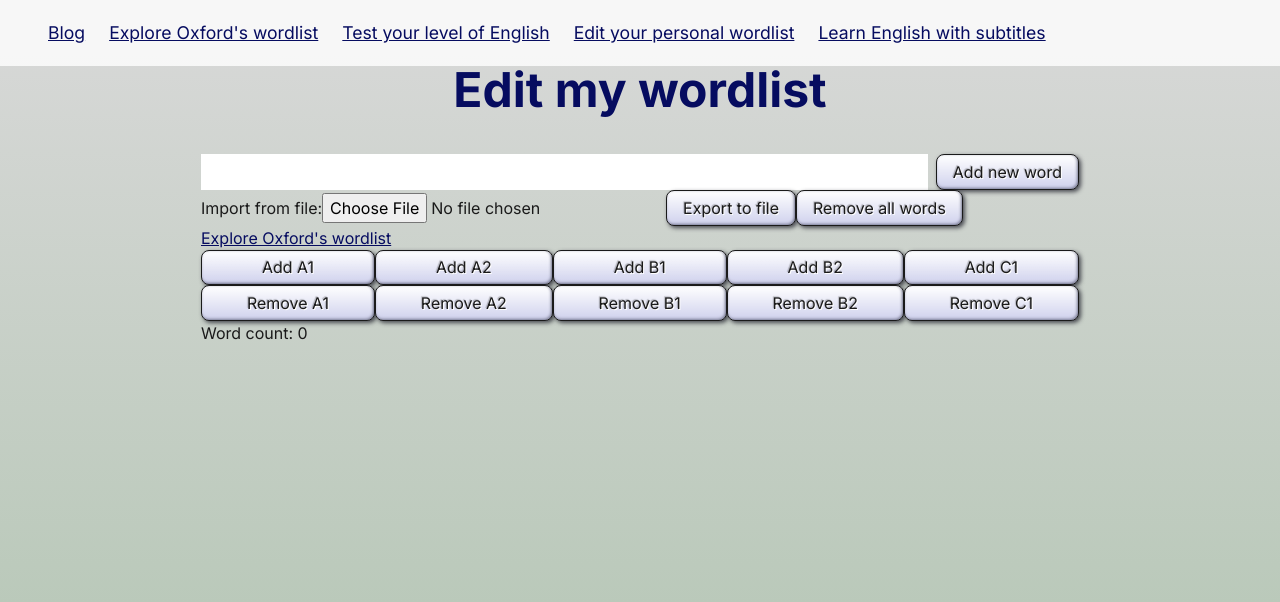
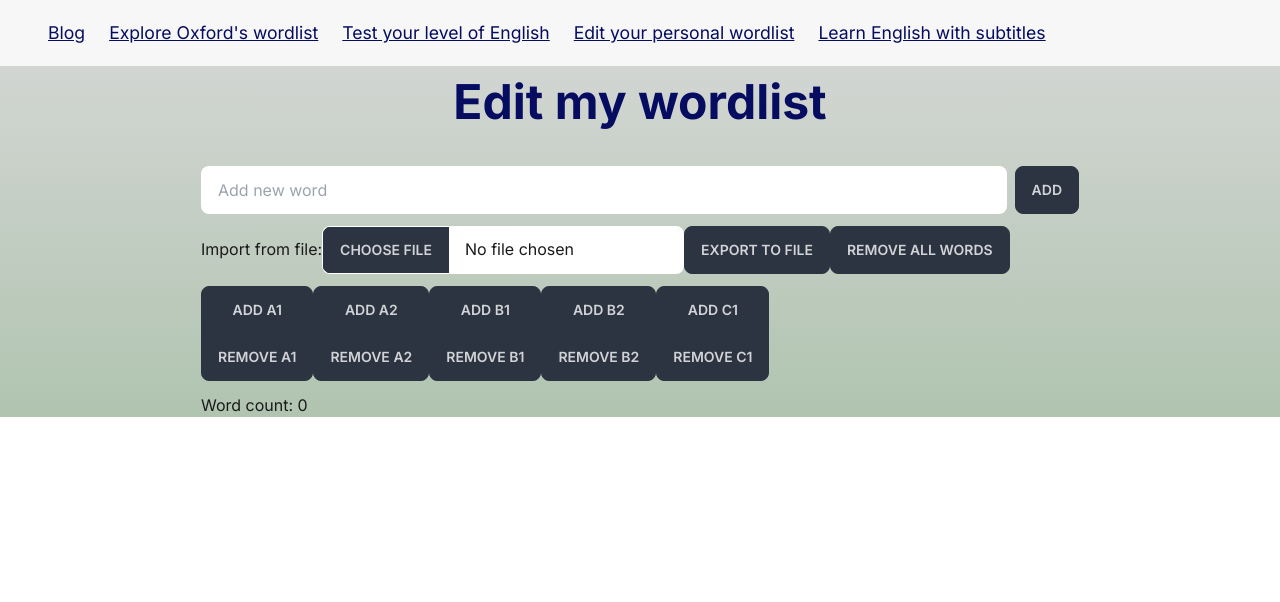
Before and after one commit to artempoletsky/candid_english, a Next.js app: page /edit_my_wordlist in a window 1280 px wide. Shown: the top 602 px of the page. Built offline with nearby package versions, Linux system fonts and the light colour scheme.

Commit message:
added daisyui

```diff
--- a/app/edit_my_wordlist/my_wordlist.tsx
+++ b/app/edit_my_wordlist/my_wordlist.tsx
@@ -133,13 +133,13 @@ export default function MyWordlist() {
 
   return (
     <div>
-      <div className="flex">
-        <input autoComplete="off" className="grow mr-2" type="text" name="new_word" value={newWord} onChange={e => setNewWord(e.target.value)} />
-        <button onClick={addNewWord}>Add new word</button>
+      <div className="flex mb-3">
+        <input placeholder="Add new word" autoComplete="off" className="input grow mr-2" type="text" name="new_word" value={newWord} onChange={e => setNewWord(e.target.value)} />
+        <button className="btn" onClick={addNewWord}>Add</button>
       </div>
-      <div>
+      <div className="mb-3">
         <label htmlFor="filter_file">Import from file:</label>
-        <input id="filter_file" type="file" onChange={e => {
+        <input className="file-input" id="filter_file" type="file" onChange={e => {
           const input = e.target;
           const files = input.files;
           if (!files) return;
@@ -161,9 +161,9 @@ export default function MyWordlist() {
           }
           reader.readAsText(file);
         }} />
-        <button onClick={saveMyWordlist}>Export to file</button>
+        <button className="btn" onClick={saveMyWordlist}>Export to file</button>
 
-        <button onClick={e => {
+        <button className="btn" onClick={e => {
           const promptResult = prompt('Are you sure? Type \"DELETE\" to delete all words.');
           if (promptResult == 'DELETE') {
             clearMyWords().then(updateViewWords);
@@ -171,20 +171,31 @@ export default function MyWordlist() {
         }}>Remove all words</button>
       </div>
 
-      <Link href="/wordlist">Explore Oxford's wordlist</Link>
-      <div className="flex">
-        <button className="grow" onClick={e => addWordlists(['a1']).then(updateViewWords)}>Add A1</button>
-        <button className="grow" onClick={e => addWordlists(['a2']).then(updateViewWords)}>Add A2</button>
-        <button className="grow" onClick={e => addWordlists(['b1']).then(updateViewWords)}>Add B1</button>
-        <button className="grow" onClick={e => addWordlists(['b2']).then(updateViewWords)}>Add B2</button>
-        <button className="grow" onClick={e => addWordlists(['c1']).then(updateViewWords)}>Add C1</button>
-      </div>
-      <div className="flex">
-        <button className="grow" onClick={e => removeWordlists(['a1']).then(updateViewWords)}>Remove A1</button>
-        <button className="grow" onClick={e => removeWordlists(['a2']).then(updateViewWords)}>Remove A2</button>
-        <button className="grow" onClick={e => removeWordlists(['b1']).then(updateViewWords)}>Remove B1</button>
-        <button className="grow" onClick={e => removeWordlists(['b2']).then(updateViewWords)}>Remove B2</button>
-        <button className="grow" onClick={e => removeWordlists(['c1']).then(updateViewWords)}>Remove C1</button>
+      <div className="mb-3">
+        <div className="join join-vertical">
+          <button className="btn join-item grow" onClick={e => addWordlists(['a1']).then(updateViewWords)}>Add A1</button>
+          <button className="btn join-item grow" onClick={e => removeWordlists(['a1']).then(updateViewWords)}>Remove A1</button>
+        </div>
+
+        <div className="join join-vertical">
+          <button className="btn join-item grow" onClick={e => addWordlists(['a2']).then(updateViewWords)}>Add A2</button>
+          <button className="btn join-item grow" onClick={e => removeWordlists(['a2']).then(updateViewWords)}>Remove A2</button>
+        </div>
+
+        <div className="join join-vertical">
+          <button className="btn join-item grow" onClick={e => addWordlists(['b1']).then(updateViewWords)}>Add B1</button>
+          <button className="btn join-item grow" onClick={e => removeWordlists(['b1']).then(updateViewWords)}>Remove B1</button>
+        </div>
+
+        <div className="join join-vertical">
+          <button className="btn join-item grow" onClick={e => addWordlists(['b2']).then(updateViewWords)}>Add B2</button>
+          <button className="btn join-item grow" onClick={e => removeWordlists(['b2']).then(updateViewWords)}>Remove B2</button>
+        </div>
+
+        <div className="join join-vertical">
+          <button className="btn join-item grow" onClick={e => addWordlists(['c1']).then(updateViewWords)}>Add C1</button>
+          <button className="btn join-item grow" onClick={e => removeWordlists(['c1']).then(updateViewWords)}>Remove C1</button>
+        </div>
       </div>
 
       Word count: {wordCount}
@@ -194,6 +205,6 @@ export default function MyWordlist() {
           <span className="grow">{word}</span>
         </li>)}
       </ul>
-    </div>
+    </div >
   );
 }
--- a/app/globals.css
+++ b/app/globals.css
@@ -14,6 +14,7 @@
   --foreground-rgb: 0, 0, 0;
   --background-start-rgb: 214, 219, 220;
   --background-end: hsl(0, 0%, 85%);
+  --animation-btn: 0s;
 }
 
 @media (prefers-color-scheme: dark) {
@@ -47,9 +48,19 @@ html {
 }
 
 
+
 @layer components {
 
-  button {
+  button:not(.btn) {
+    @apply txt-vol rounded-xl border border-current px-3 py-1;
+    background-color: hsl(var(--main-hue), 45%, 87%);
+  }
+
+  .btn {
+    @apply btn-neutral;
+    min-height: auto;
+  }
+  /* button {
     @apply txt-vol rounded-xl;
   }
 
@@ -63,7 +74,7 @@ html {
     border-radius: 8px;
     box-shadow: 2px 2px 4px hsla(var(--main-hue), 12%, 18%, 0.8),
       inset -1px -1px 3px hsl(var(--main-hue), 10%, 52%);
-  }
+  } */
 }
 
 
@@ -126,12 +137,11 @@ a {
     text-align: center;
     font-weight: bold;
     color: var(--dark-vivid);
-    @apply mb-5;
+    @apply mb-5 mt-3;
   }
 
   h1 {
-    @apply text-5xl;
-    @apply mb-10;
+    @apply text-5xl mb-10;
   }
 
   h2 {
--- a/app/subtitles/adjust_dropdown.module.css
+++ /dev/null
@@ -1,11 +0,0 @@
-.container {
-  position: relative;
-  display: inline-block;
-}
-
-.dropdown {
-  position: absolute;
-  left: 0;
-  top: 100%;
-  z-index: 1;
-}
--- a/app/subtitles/adjust_dropdown.tsx
+++ b/app/subtitles/adjust_dropdown.tsx
@@ -1,7 +1,6 @@
 import { AtomizedWord } from "~/app/api/atomize_text/route";
 import axios from "axios";
 import { useState } from "react";
-import css from "./adjust_dropdown.module.css";
 
 const API_PATH = "/api/admin/adjust_lemmatizer";
 
@@ -39,23 +38,23 @@ export default function ({ word, removeCall }: { word: AtomizedWord, removeCall:
   }
 
   return (
-    <div className={css.container}>
-      <button onClick={toggle}>...</button>
+    <details className="dropdown">
+      <summary className="btn h-8" onClick={toggle}>...</summary>
       {dropDownVisible &&
-        <ul className={css.dropdown + " bg-slate-200 p-2 rounded-xl border border-current"}>
+        <ul className={" bg-slate-200 shadow dropdown-content p-2 rounded-xl border border-current z-[1] "}>
           <li>
-            <button className="mr-2" onClick={() => override(wordStr, lemma).then(onSuccess)}>Override</button>
+            <button className="btn mr-2" onClick={() => override(wordStr, lemma).then(onSuccess)}>Override</button>
             {wordStr} with
-            <input type="text" value={lemma} onChange={(e) => setLemma(e.target.value)} />
+            <input className="input" type="text" value={lemma} onChange={(e) => setLemma(e.target.value)} />
           </li>
           <li>
-            <input type="text" value={whiteListCandidate} onChange={(e) => setWhiteListCandidate(e.target.value)} />
-            <button onClick={() => toList(whiteListCandidate, "white").then(onSuccess)}> to whitelist</button></li>
+            <input className="input" type="text" value={whiteListCandidate} onChange={(e) => setWhiteListCandidate(e.target.value)} />
+            <button className="btn" onClick={() => toList(whiteListCandidate, "white").then(onSuccess)}> to whitelist</button></li>
           <li>
-            <input type="text" value={blackListCandidate} onChange={(e) => setBlackListCandidate(e.target.value)} />
-            <button onClick={() => toList(blackListCandidate, "black").then(onSuccess)}> to blacklist</button></li>
+            <input className="input" type="text" value={blackListCandidate} onChange={(e) => setBlackListCandidate(e.target.value)} />
+            <button className="btn" onClick={() => toList(blackListCandidate, "black").then(onSuccess)}> to blacklist</button></li>
         </ul>
       }
-    </div>
+    </details>
   )
 }
--- a/app/subtitles/subtitles_comp.tsx
+++ b/app/subtitles/subtitles_comp.tsx
@@ -7,7 +7,6 @@ import { AtomizedWord } from '~/app/api/atomize_text/route';
 import { useState, useEffect } from 'react';
 import { addWords } from "~/app/edit_my_wordlist/my_wordlist";
 
-import { pull } from "lodash";
 import AdjustDropdown from "./adjust_dropdown";
 import DictLink from "@/dictlink";
 
@@ -75,7 +74,7 @@ export default function SubtitlesComp() {
   function printTable(array: AtomizedWord[]) {
     return <>
       Words count: {array.length}
-      <table className="w-full">
+      <table className="w-full mt-5 table">
         <tbody>
           {array.map(w => (
             <tr key={w.id}>
@@ -103,7 +102,7 @@ export default function SubtitlesComp() {
   }
   return (
     <div>
-      <input id="subtitles_file" type="file" onChange={e => {
+      <input id="subtitles_file" className="file-input w-full max-w-xs mr-2" type="file" onChange={e => {
         const input = e.target;
 
         uploadFile(input).then((res: AtomizedWordResponse) => {
--- a/package.json
+++ b/package.json
@@ -43,6 +43,7 @@
     "@types/store": "^2.0.3",
     "cheerio": "^1.0.0-rc.12",
     "cli-progress": "^3.12.0",
+    "daisyui": "^3.9.4",
     "jest": "^29.7.0",
     "tsup": "^7.2.0",
     "undici": "^5.27.0"
--- a/tailwind.config.ts
+++ b/tailwind.config.ts
@@ -15,6 +15,31 @@ const config: Config = {
       },
     },
   },
-  plugins: [],
+  plugins: [require("daisyui")],
+  daisyui: {
+    // themes: false, // true: all themes | false: only light + dark | array: specific themes like this ["light", "dark", "cupcake"]
+    themes: [
+      {
+        mytheme: {
+          "primary": "#1d4ed8",
+          "secondary": "#f000b8",
+          "accent": "#1dcdbc",
+          "neutral": "#2b3440",
+          "base-100": "#ffffff",
+          "info": "#3abff8",
+          "success": "#36d399",
+          "warning": "#fbbd23",
+          "error": "#f87272",
+        },
+      },
+    ],
+    darkTheme: "dark", // name of one of the included themes for dark mode
+    base: true, // applies background color and foreground color for root element by default
+    styled: true, // include daisyUI colors and design decisions for all components
+    utils: true, // adds responsive and modifier utility classes
+    rtl: false, // rotate style direction from left-to-right to right-to-left. You also need to add dir="rtl" to your html tag and install `tailwindcss-flip` plugin for Tailwind CSS.
+    prefix: "", // prefix for daisyUI classnames (components, modifiers and responsive class names. Not colors)
+    logs: false, // Shows info about daisyUI version and used config in the console when building your CSS
+  }
 }
 export default config
```
Also changed, not shown: 1 other file (tests, documents, lock files or other folders).
